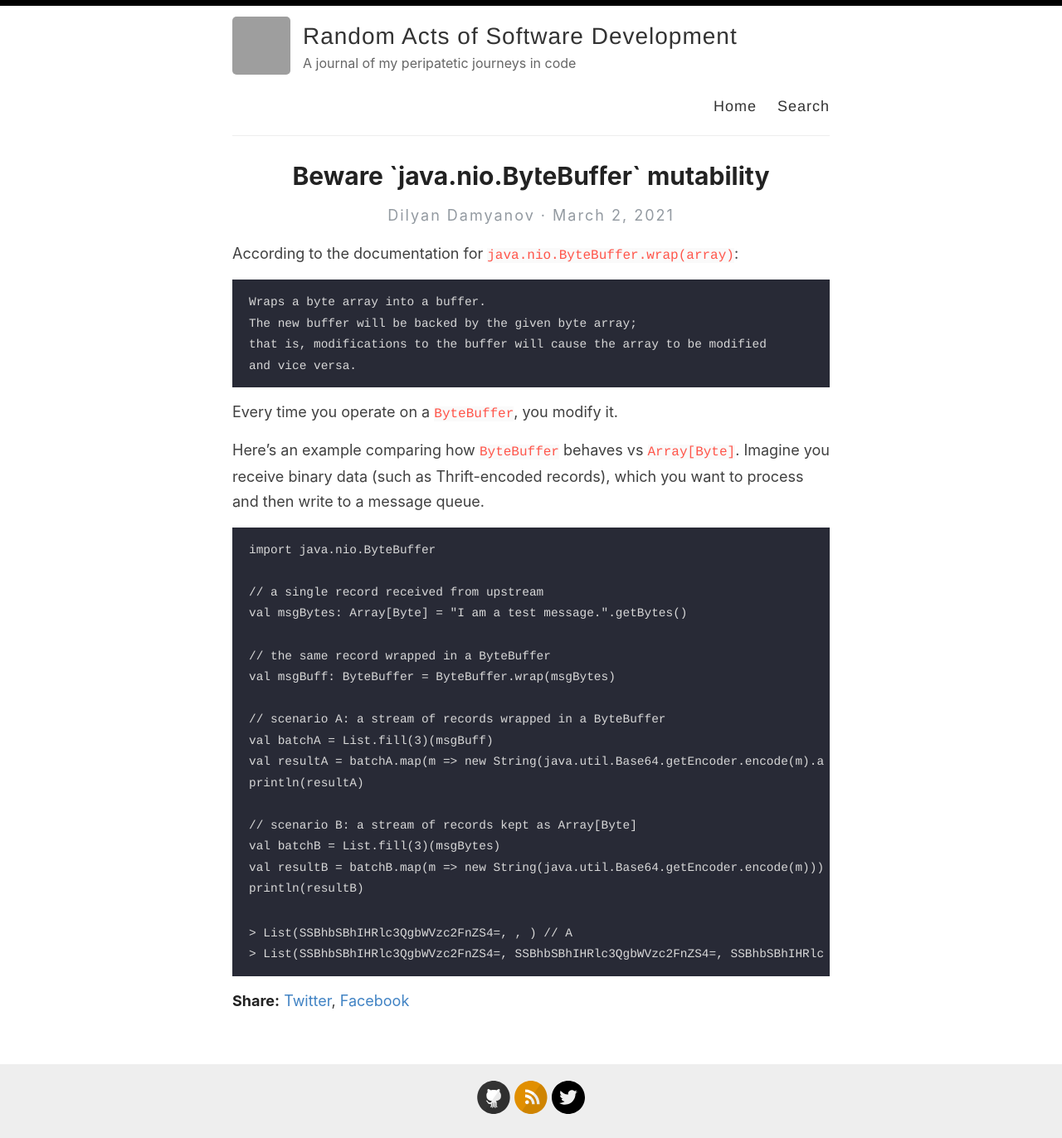
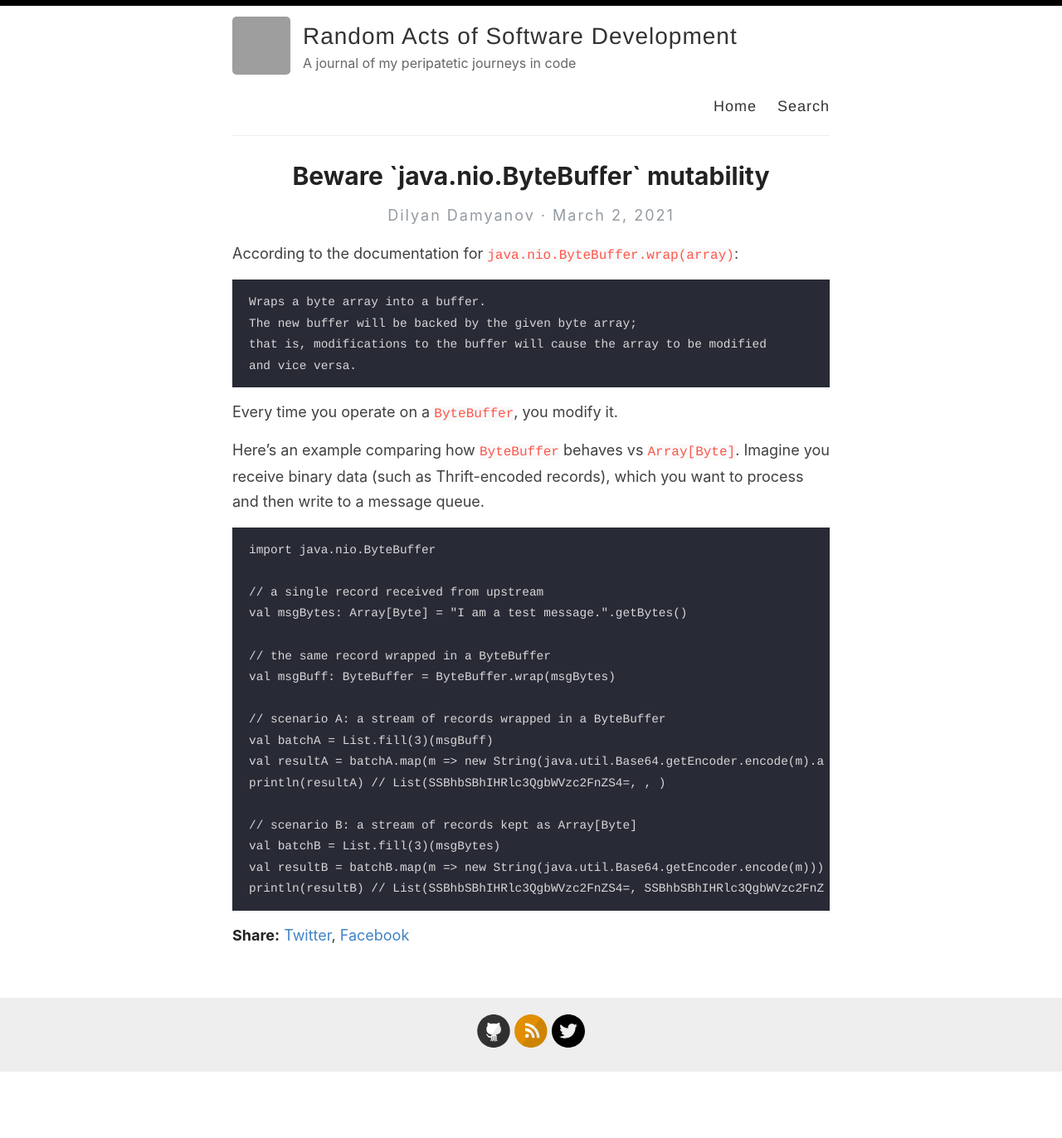
Before and after one commit to dilyand/dilyand.github.io, a Jekyll site: the page built from _posts/2021-03-02-beware-bytefbuffer-mutability.md, in a window 1280 px wide. Shown: the whole page at 83% size. Built offline with Jekyll 4.4.1, drawn with Linux system fonts in a browser that asks for light colours; after the commit the page ends 1293 px from its top, so only the background shows below that; grey boxes are pictures that could not be loaded.

````diff
--- a/_posts/2021-03-02-beware-bytefbuffer-mutability.md
+++ b/_posts/2021-03-02-beware-bytefbuffer-mutability.md
@@ -29,15 +29,10 @@ val msgBuff: ByteBuffer = ByteBuffer.wrap(msgBytes)
 // scenario A: a stream of records wrapped in a ByteBuffer
 val batchA = List.fill(3)(msgBuff)
 val resultA = batchA.map(m => new String(java.util.Base64.getEncoder.encode(m).array))
-println(resultA)
+println(resultA) // List(SSBhbSBhIHRlc3QgbWVzc2FnZS4=, , )
 
 // scenario B: a stream of records kept as Array[Byte]
 val batchB = List.fill(3)(msgBytes)
 val resultB = batchB.map(m => new String(java.util.Base64.getEncoder.encode(m)))
-println(resultB)
+println(resultB) // List(SSBhbSBhIHRlc3QgbWVzc2FnZS4=, SSBhbSBhIHRlc3QgbWVzc2FnZS4=, SSBhbSBhIHRlc3QgbWVzc2FnZS4=)
 ```
-
-```
-> List(SSBhbSBhIHRlc3QgbWVzc2FnZS4=, , ) // A
-> List(SSBhbSBhIHRlc3QgbWVzc2FnZS4=, SSBhbSBhIHRlc3QgbWVzc2FnZS4=, SSBhbSBhIHRlc3QgbWVzc2FnZS4=) // B
-```
````
